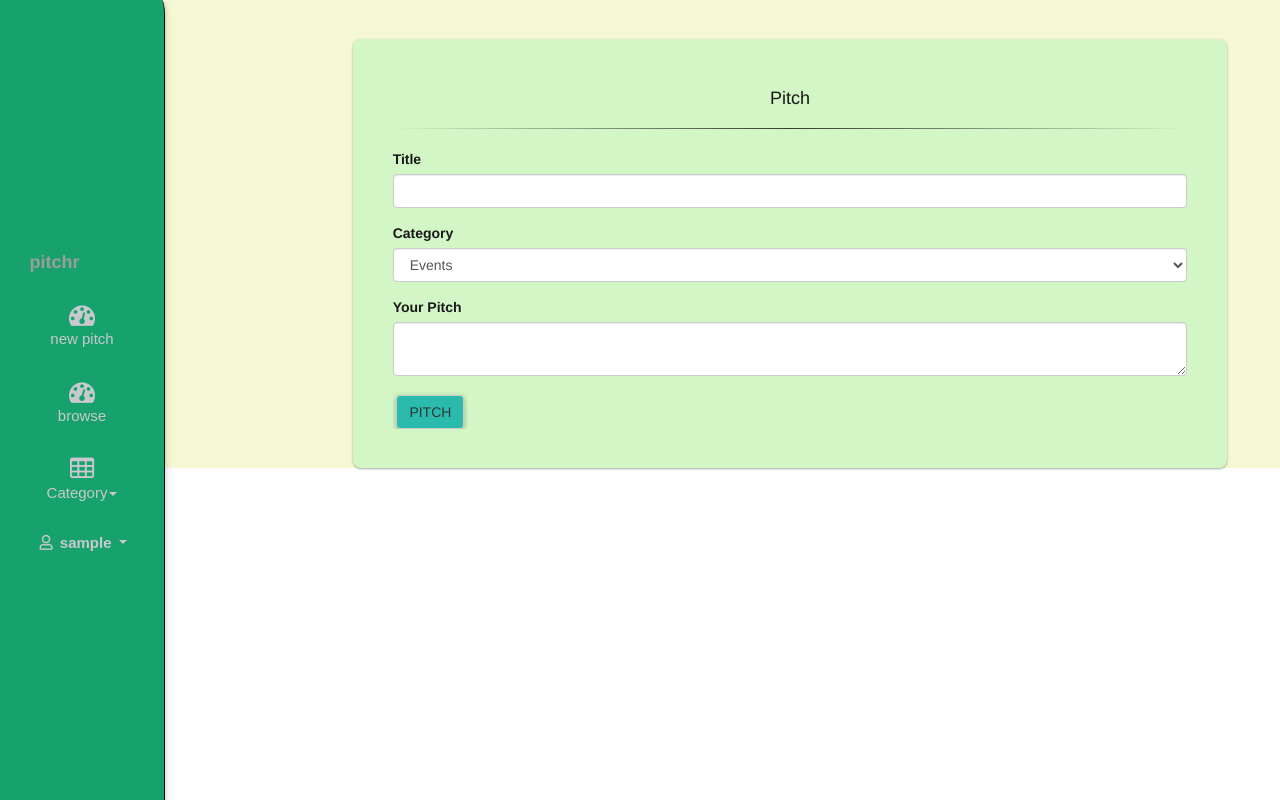
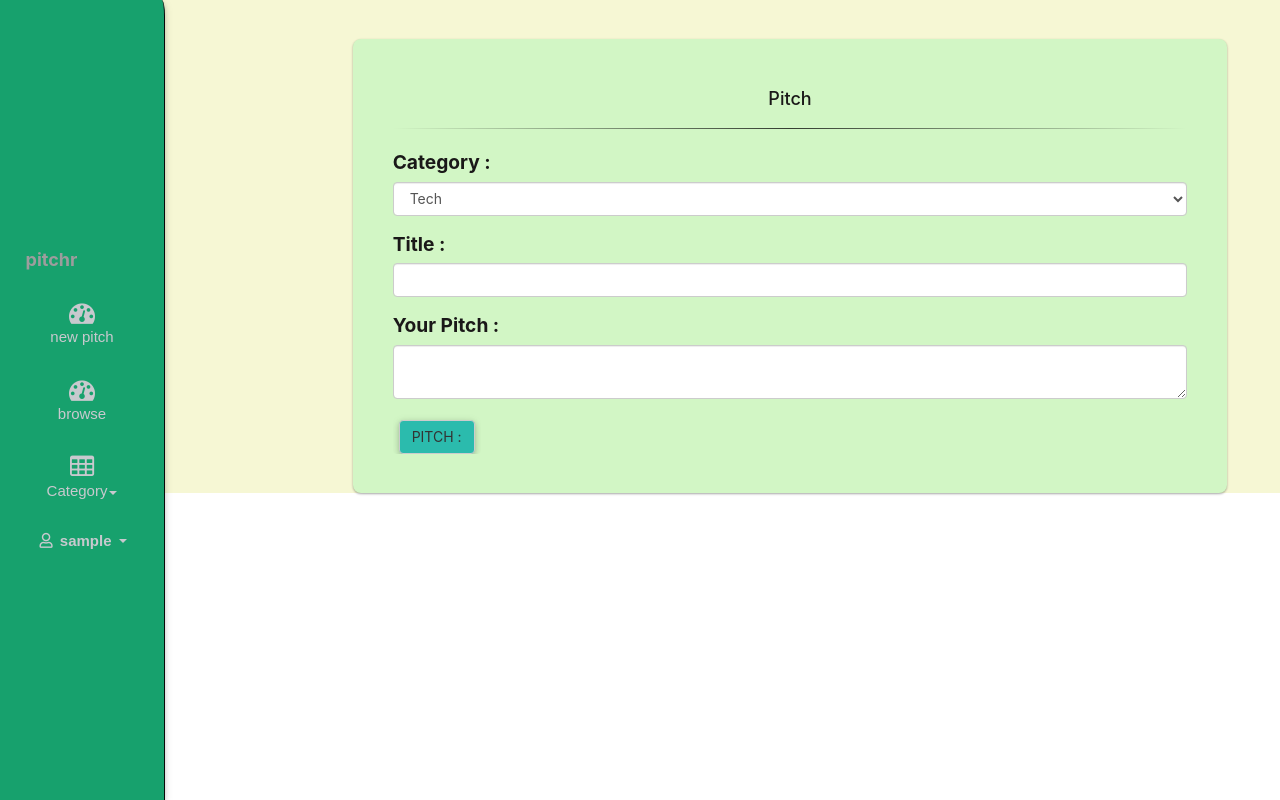
Before and after one commit to kelvin-daniel/pitches, a Flask app: page /create_new in a window 1280 px wide; the page is wider, and only the part inside the window is pictured. Run offline with Flask 2, Linux system fonts and the light colour scheme; the visitor is signed in with stand-in values (Sample User, id 1); data comes from the database, SQL or seed files in the repository; some libraries are stand-ins or nearby versions; some web fonts are replaced.

```diff
--- a/app/main/form.py
+++ b/app/main/form.py
@@ -6,12 +6,12 @@ class UpdateProfile(FlaskForm):
     bio = TextAreaField('Write a brief bio about you.',validators = [Required()])
     submit = SubmitField('Save')
 
-class PitchForm(FlaskForm):
-    title = StringField('Title', validators=[Required()])
-    category = SelectField('Category', choices=[('Events','Events'),('Job','Job'),('Advertisement','Advertisement')],validators=[Required()])
-    post = TextAreaField('Your Pitch', validators=[Required()])
-    submit = SubmitField('Pitch')
-
 class CommentForm(FlaskForm):
     comment = TextAreaField('Leave a comment',validators=[Required()])
     submit = SubmitField('Comment')
+
+class PitchForm(FlaskForm):
+    category = SelectField('Category :', choices=[('Tech','Tech'),('Job','Job'),('Environment','Environment')],validators=[Required()])
+    title = StringField('Title :', validators=[Required()])
+    post = TextAreaField('Your Pitch :', validators=[Required()])
+    submit = SubmitField('Pitch :')
--- a/app/main/views.py
+++ b/app/main/views.py
@@ -1,4 +1,3 @@
-
 from flask import render_template, redirect, url_for,abort,request
 from . import main
 from flask_login import login_required,current_user
@@ -9,10 +8,10 @@ from .. import db,photos
 @main.route('/')
 def index():
     pitches = Pitch.query.all()
+    tech = Pitch.query.filter_by(category = 'Tech').all()
+    environment = Pitch.query.filter_by(category = 'Environment').all()
     job = Pitch.query.filter_by(category = 'Job').all()
-    event = Pitch.query.filter_by(category = 'Events').all()
-    advertisement = Pitch.query.filter_by(category = 'Advertisement').all()
-    return render_template('index.html', job = job,event = event, pitches = pitches,advertisement= advertisement)
+    return render_template('index.html', pitches = pitches, tech = tech, job = job, environment = environment)
 
 @main.route('/create_new', methods = ['POST','GET'])
 @login_required
--- a/app/static/css/style.css
+++ b/app/static/css/style.css
@@ -1,12 +1,16 @@
-.body{
+html,body{
     background-attachment: fixed;
     background-position: center;
     background-size: cover;
     background-repeat: no-repeat;
     width: 100%;
     height: 100%;
+    font-size: 1rem;
+    font-family: -apple-system, BlinkMacSystemFont, 'Segoe UI', Roboto, Oxygen, Ubuntu, Cantarell, 'Open Sans', 'Helvetica Neue', sans-serif;
 }
-
+.disp{
+    font-size: 1rem;
+}
 #cats{
     color: white;
     font-size: 18px;
@@ -49,7 +53,7 @@ hr {
     padding:3%;
     border-radius: 8px;
     z-index: 1;
-    font-size: 1.4rem;
+    font-size: 1.2rem;
 }
 #login{
     margin-top: 5%;
@@ -82,7 +86,7 @@ hr {
 }
 .pitches{
     background-color: azure;
-    color: black;
+    color: rgb(20, 19, 19);
     padding: 2%;
     border-radius: 8px;
     margin-bottom: 1%;
--- a/app/templates/index.html
+++ b/app/templates/index.html
@@ -3,7 +3,7 @@
 
 {% block content %}
 
-        <div  class="container" id="particles-js">
+        <div  class="container float-left ml-5">
             <div class="row mt-5">
                 <h4 class="text-center float-left pl-4 text-dark" id="po">Home</h4>
             </div>
@@ -13,13 +13,13 @@
                     {{ macro.display(pitches) }}
                 </div>
                 <div  class="container tab-pane fade" id="event"><br>
-                    {{ macro.display(event)}}
+                    {{ macro.display(environment)}}
                 </div>
                 <div  class="container tab-pane fade" id="jobs"><br>
                     {{ macro.display(job) }}
                 </div>
                 <div  class="container tab-pane fade" id="ads"><br>
-                    {{ macro.display(advertisement) }}
+                    {{ macro.display(tech) }}
 
                 </div>
             </div>
--- a/app/templates/macros.html
+++ b/app/templates/macros.html
@@ -1,10 +1,10 @@
 {% macro display(piches) %}
-<div class="container-fluid">
+<div class="container-fluid disp">
 		<div class="row">
 				{% if piches %}
 					{% for category in piches %}
 					<div class="col-md-4" >
-						<div class="thumbnail" id="carded">
+						<div class="card" id="carded">
 							<h5 class="card-header">{{category.title}}</h5>
 							<div class="card-body">
 									<p>{{category.post}}</p>
```
